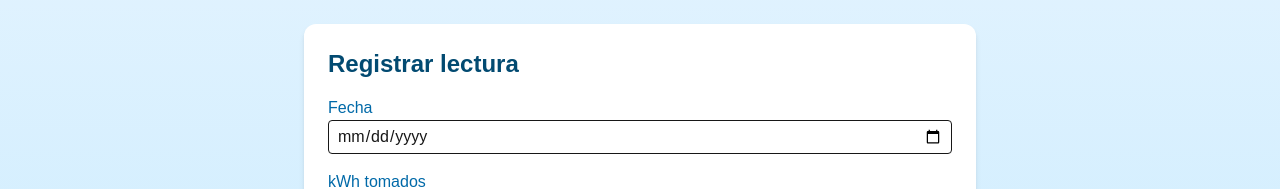
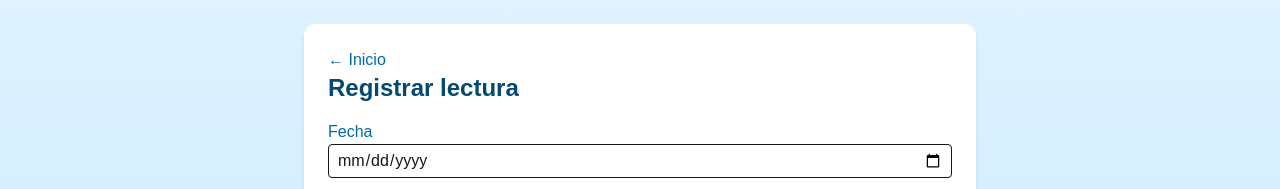
Before and after one commit to carlos20h/cfe-monitor, a Next.js app: page /lecturas in a window 1280 px wide. Shown: the top 189 px of the page. Built offline with nearby package versions, Linux system fonts and the light colour scheme; no server answers; the database is empty.

Commit message:
Add home links on reading and bimestres pages

```diff
--- a/app/bimestres/page.tsx
+++ b/app/bimestres/page.tsx
@@ -1,6 +1,7 @@
 'use client'
 
 import { useEffect, useState } from 'react'
+import Link from 'next/link'
 import { supabase } from '@/lib/supabase'
 import { Reading } from '@/lib/types'
 import {
@@ -259,6 +260,9 @@ export default function BimestresPage() {
   return (
     <main className="min-h-screen bg-gradient-to-b from-sky-100 to-sky-200 p-6 flex flex-col items-center">
       <div className="w-full max-w-4xl bg-white rounded-xl shadow-md p-6">
+        <Link href="/" className="text-sky-700 hover:underline">
+          &larr; Inicio
+        </Link>
         <h1 className="text-2xl font-bold mb-4 text-sky-900">Lecturas por bimestre</h1>
 
         {bimestres.length > 0 && (
--- a/app/lecturas/page.tsx
+++ b/app/lecturas/page.tsx
@@ -1,6 +1,7 @@
 'use client'
 
 import { useEffect, useState } from 'react'
+import Link from 'next/link'
 import { supabase } from '@/lib/supabase'
 
 type Reading = {
@@ -81,6 +82,9 @@ export default function LecturasPage() {
   return (
     <main className="min-h-screen bg-gradient-to-b from-sky-100 to-sky-200 p-6 flex flex-col items-center">
       <div className="w-full max-w-2xl bg-white rounded-xl shadow-md p-6">
+        <Link href="/" className="text-sky-700 hover:underline">
+          &larr; Inicio
+        </Link>
         <h1 className="text-2xl font-bold mb-4 text-sky-900">Registrar lectura</h1>
         <form onSubmit={handleSubmit} className="space-y-4">
           <div>
```
